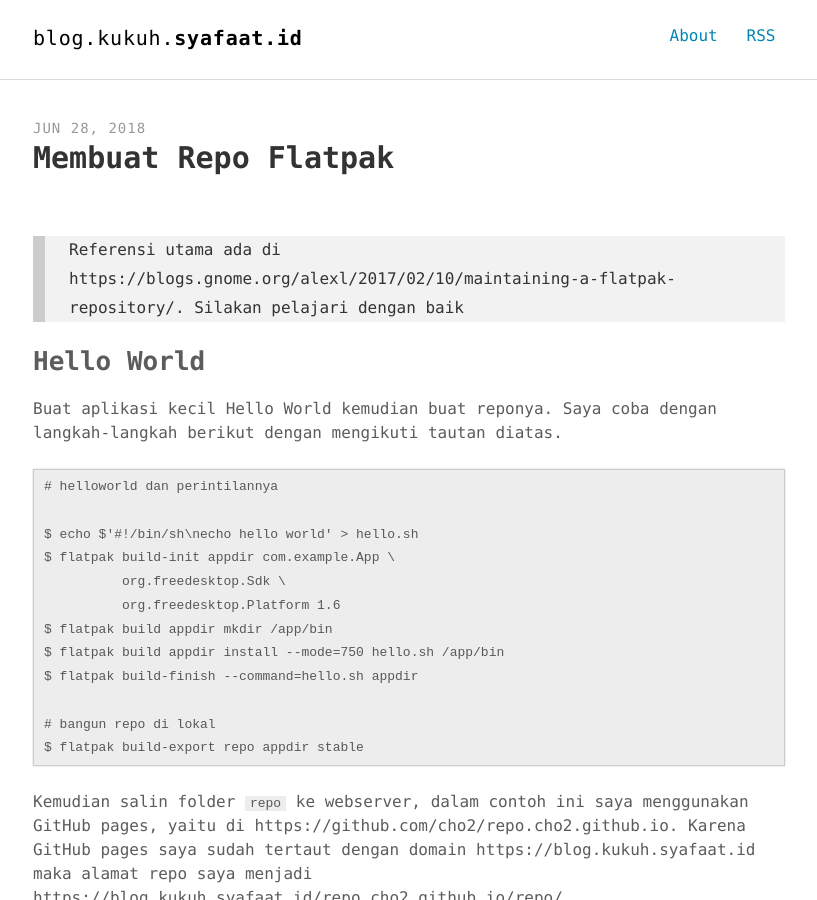
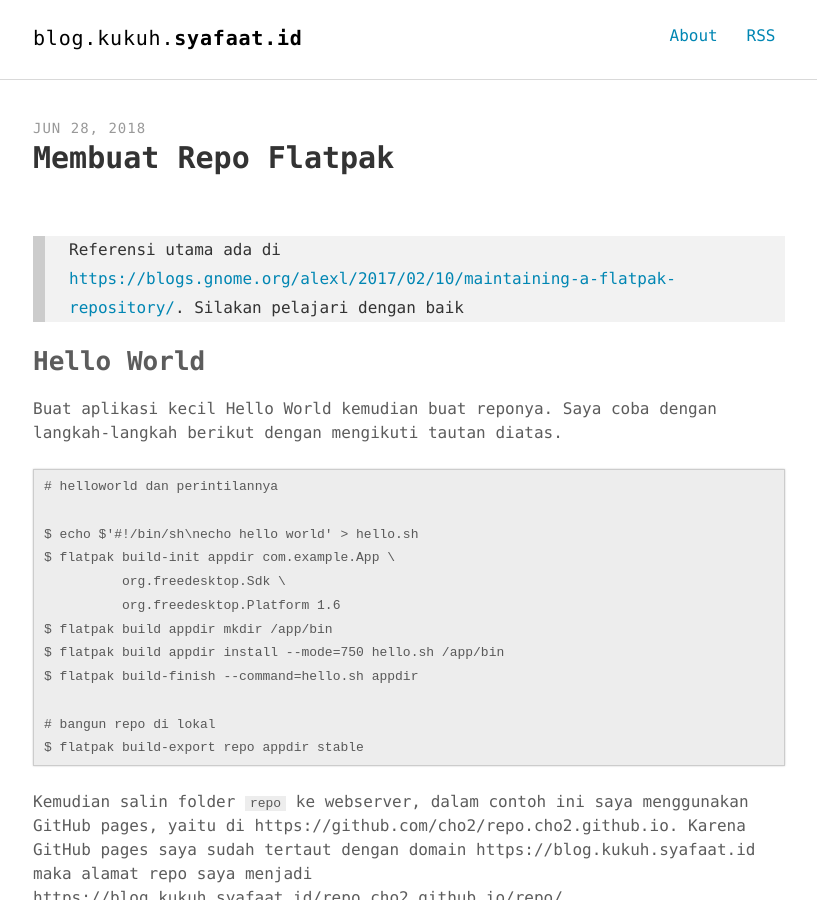
Before and after one commit to cho2/cho2.github.io, a Jekyll site: the page built from _posts/2018-06-28-membuat-repo-flatpak.md, in a window 1280 px wide and 900 px high. Shown: the whole window, without its empty margins (231-1048 px from the left). Built offline with Jekyll 4.4.1, drawn with Linux system fonts in a browser that asks for light colours; part of the change alters nothing that is shown; some of the changed text lies outside the part shown.

````diff
--- a/_posts/2018-06-28-membuat-repo-flatpak.md
+++ b/_posts/2018-06-28-membuat-repo-flatpak.md
@@ -6,7 +6,7 @@ comments: false
 keywords: "Flatpak"
 ---
 
-> Referensi utama ada di https://blogs.gnome.org/alexl/2017/02/10/maintaining-a-flatpak-repository/. Silakan pelajari dengan baik
+> Referensi utama ada di [https://blogs.gnome.org/alexl/2017/02/10/maintaining-a-flatpak-repository/](https://blogs.gnome.org/alexl/2017/02/10/maintaining-a-flatpak-repository/). Silakan pelajari dengan baik
 
 ## Hello World
 Buat aplikasi kecil Hello World kemudian buat reponya. Saya coba dengan langkah-langkah berikut dengan mengikuti tautan diatas.
@@ -68,6 +68,8 @@ $ sudo flatpak install firefox org.mozilla.Firefox
 $ flatpak run org.mozilla.Firefox
 ```
 
+Sampai tulisan ini ditulis, versi Firefox adalah 61.0.
+
 Catatan: Pada saat memasang aplikasi menggunakan `sudo` karena `--no-gpg-verify`
 
 ### TODO
````
